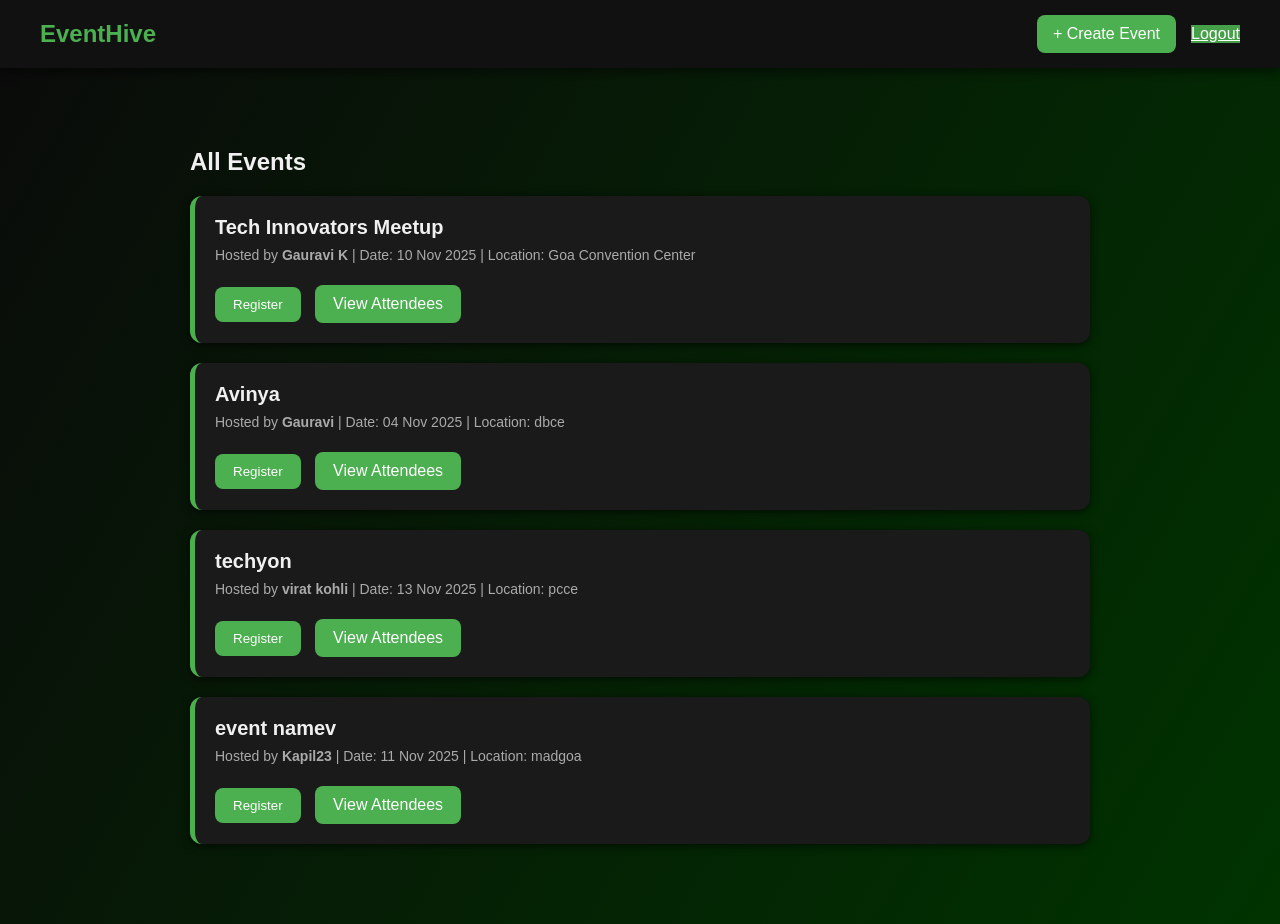
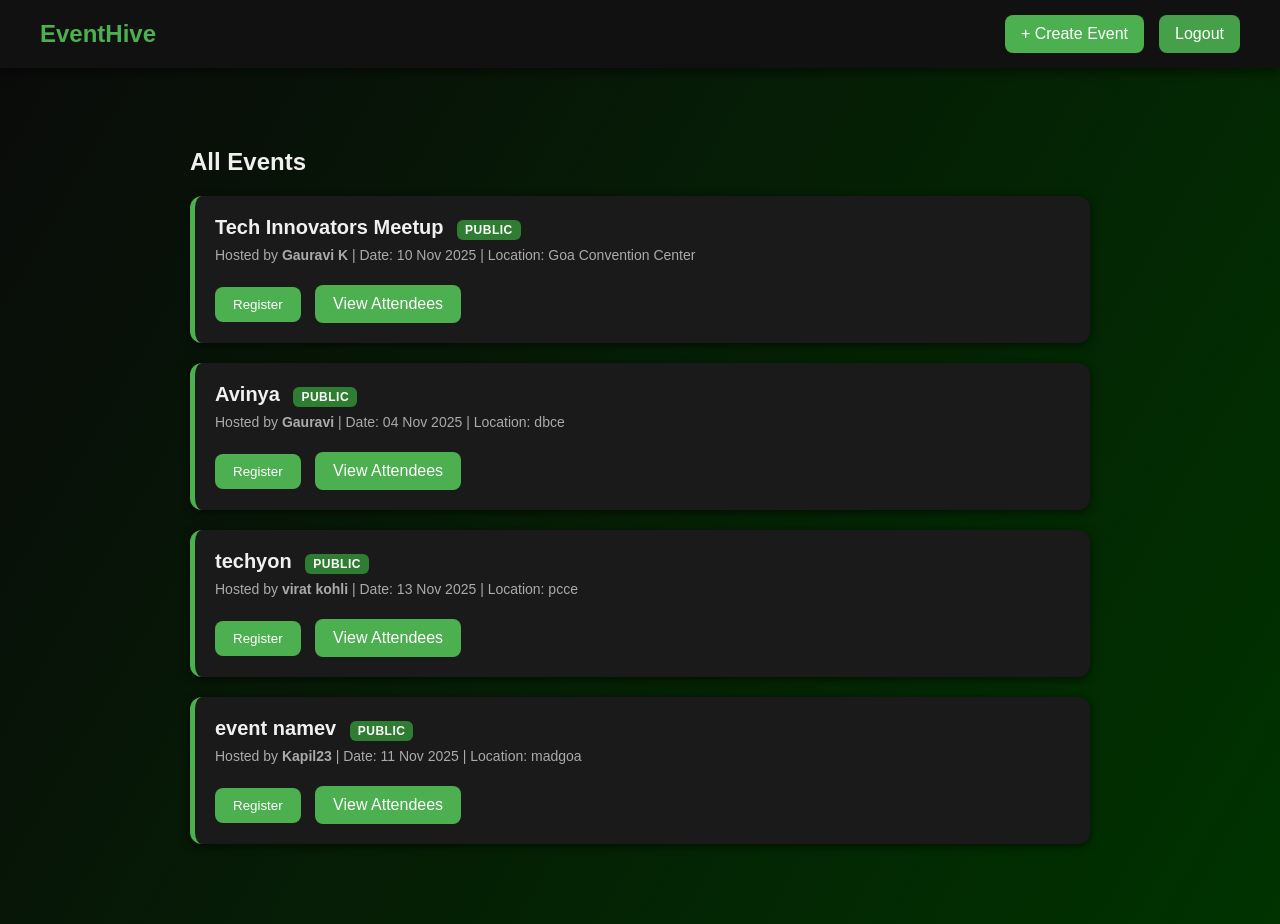
Before and after one commit to amanbhandare09/event_hive_app, a Flask app: page /profile in a window 1280 px wide. Run offline with Flask 3, Linux system fonts and the light colour scheme.

Commit message:
added tag for which is private and public only in profile page

```diff
--- a/app/templates/profile.html
+++ b/app/templates/profile.html
@@ -83,6 +83,27 @@
       margin-bottom: 10px;
     }
 
+    /* Visibility tag */
+    .visibility-tag {
+      font-size: 12px;
+      font-weight: 600;
+      padding: 3px 8px;
+      border-radius: 6px;
+      margin-left: 8px;
+      text-transform: uppercase;
+      letter-spacing: 0.5px;
+    }
+
+    .visibility-tag.public {
+      background-color: #2e7d32; /* Green for public */
+      color: #fff;
+    }
+
+    .visibility-tag.private {
+      background-color: #b71c1c; /* Red for private */
+      color: #fff;
+    }
+
     /* Buttons */
     .register-btn,
     .attendees-btn,
@@ -115,6 +136,7 @@
     .delete-btn:hover {
       background-color: #c9302c;
     }
+
     .create-event-btn {
       background-color: #4CAF50;
       color: #fff;
@@ -132,12 +154,16 @@
     .logout-btn {
       background-color: #45a049;
       color: #fff;
+      padding: 10px 16px;
+      border-radius: 8px;
+      text-decoration: none;
+      font-weight: 500;
+      transition: background-color 0.3s;
     }
 
     .logout-btn:hover {
-      background-color: #45a049;
+      background-color: #388e3c;
     }
-
   </style>
 </head>
 <body>
@@ -147,7 +173,6 @@
       <span>{{ current_user.username }}</span>
       <a href="{{ url_for('events.create_event') }}" class="create-event-btn">+ Create Event</a>
       <a href="{{ url_for('auth.logout') }}" class="logout-btn">Logout</a>
-      <!-- <img src="{{ url_for('static', filename='images/user_logo.png') }}" alt="User Logo"> -->
     </div>
   </header>
 
@@ -157,7 +182,13 @@
     {% if events %}
       {% for event in events %}
         <div class="event-card">
-          <div class="event-title">{{ event.title }}</div>
+          <div class="event-title">
+            {{ event.title }}
+            <span class="visibility-tag {% if event.visibility == 'private' %}private{% else %}public{% endif %}">
+              {{ event.visibility.value|capitalize }}
+            </span>
+          </div>
+
           <div class="event-meta">
             Hosted by <strong>{{ event.creator.username }}</strong> |
             Date: {{ event.date.strftime('%d %b %Y') }} |
@@ -167,12 +198,10 @@
           {% if event.creator.id == current_user.id %}
             <div class="created-by-you">Created by you</div>
 
-            <!-- Delete Event Button -->
             <form action="{{ url_for('events.delete_event', event_id=event.id) }}" method="POST" style="display:inline;">
               <button type="submit" class="delete-btn">Delete</button>
             </form>
 
-            <!-- Update Event Button -->
             <a href="{{ url_for('events.update_event', event_id=event.id) }}" class="update-btn">Update</a>
 
           {% else %}
@@ -181,8 +210,6 @@
                 <button type="submit" class="delete-btn">Unregister</button>
               </form>
             {% else %}
-
-            <!-- Register Button (Only for other users) -->
               <form action="{{ url_for('attendees.create_attendee') }}" method="POST" style="display:inline;">
                 <input type="hidden" name="eventId" value="{{ event.id }}">
                 <button type="submit" class="register-btn">Register</button>
@@ -190,8 +217,7 @@
             {% endif %}
           {% endif %}
 
-          <!-- View Attendees Button -->
-          <a href="{{ url_for('attendees.get_attendee', attendee_id=current_user.id, event_id = event.id) }}" class="attendees-btn">
+          <a href="{{ url_for('attendees.get_attendee', attendee_id=current_user.id, event_id=event.id) }}" class="attendees-btn">
             View Attendees
           </a>
         </div>
```
Lines whose indentation alone changed are shown as unchanged.
